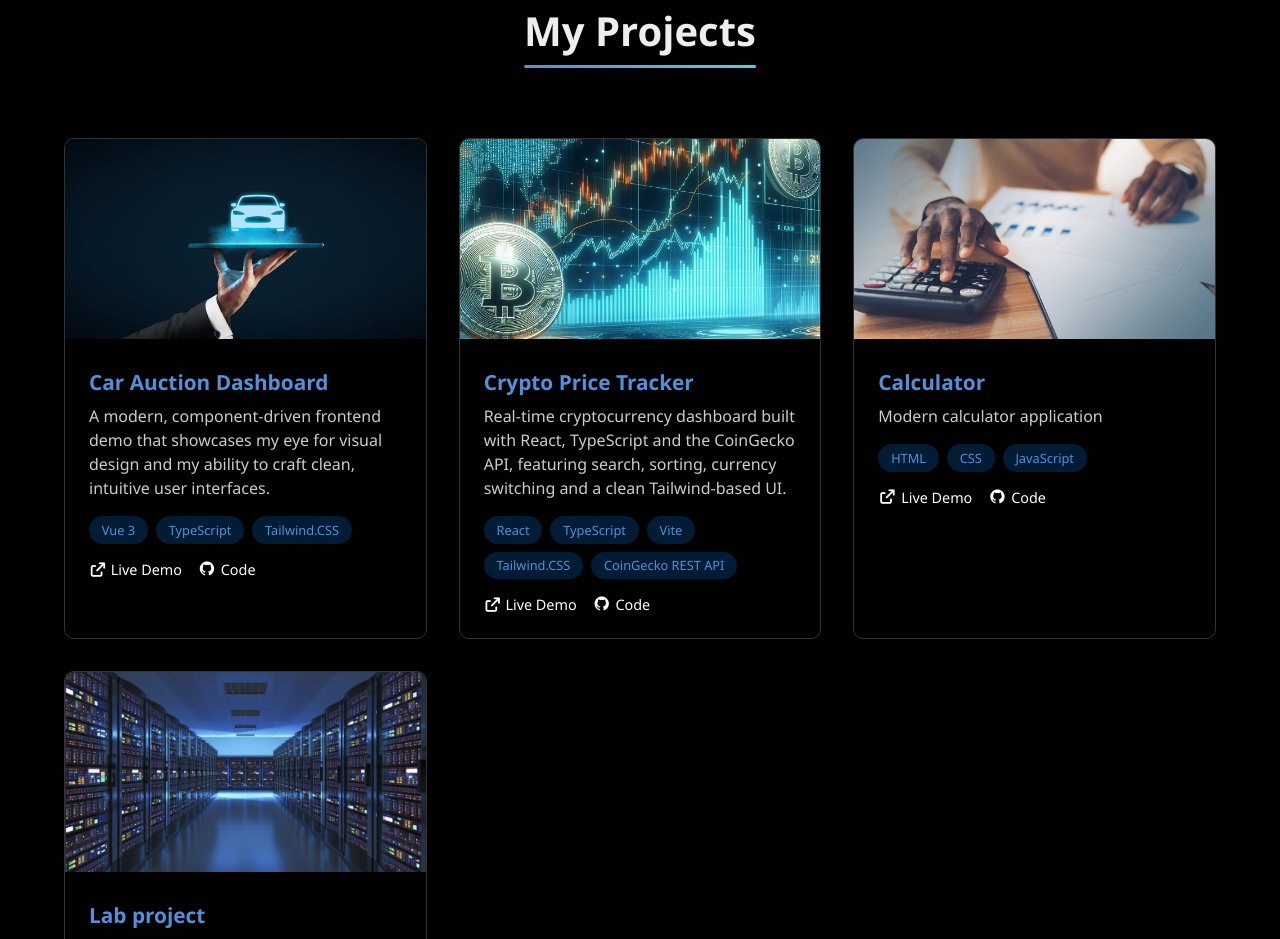
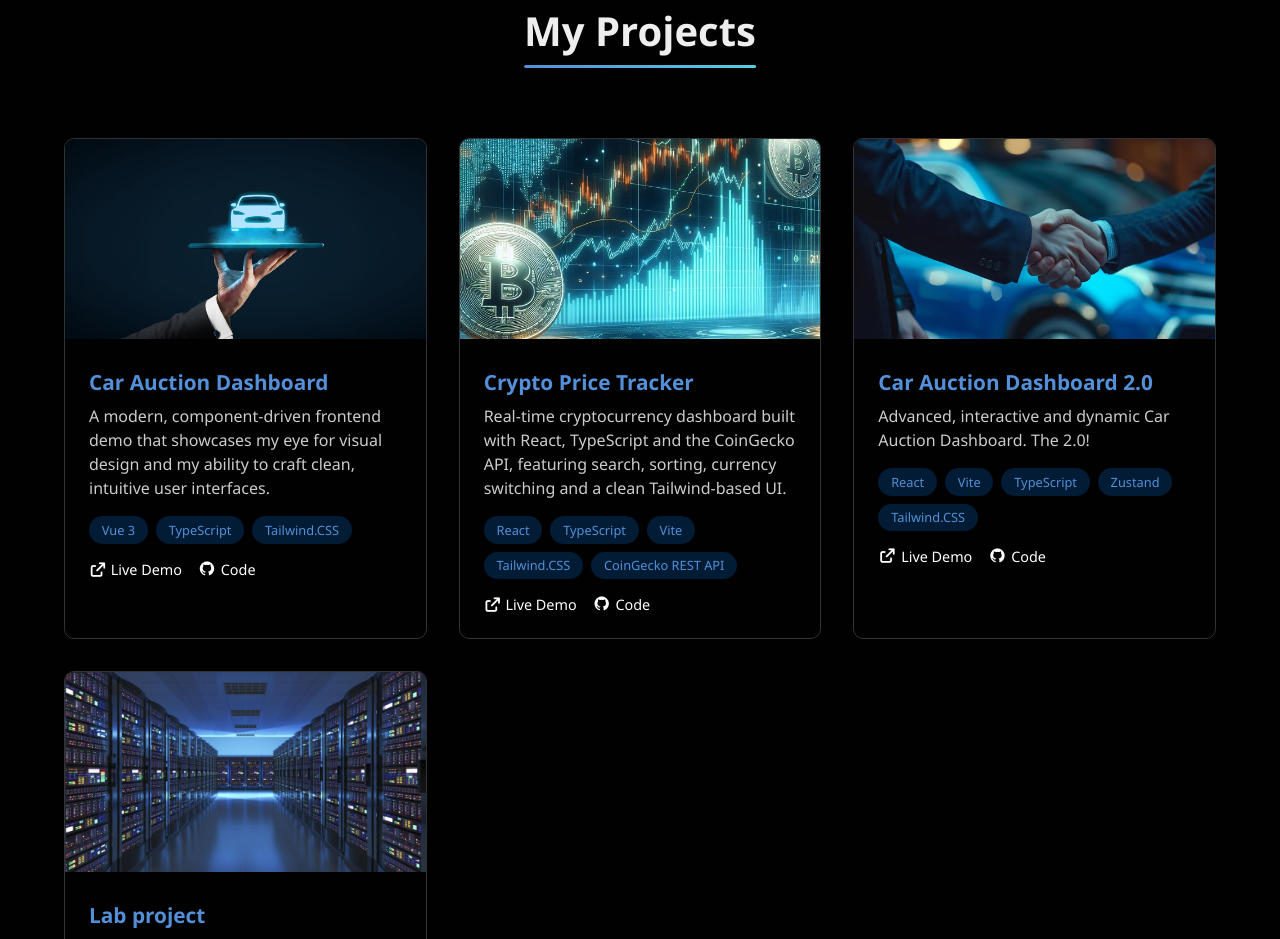
Before and after one commit to PetrosPieska/portfolio-petros, a plain HTML site: page index.html in a window 1280 px wide. Shown: the part 1596-2535 px from the top of the page. Drawn offline with Linux system fonts and the light colour scheme.

Commit message:
add card

```diff
--- a/index.html
+++ b/index.html
@@ -139,15 +139,17 @@
 
         <!--3rd card-->
              <div class="project-card">
-            <img src="calculator.png" alt="Project 3" height="200px"
+            <img src="./screenshots/hand.png" alt="Project 3" height="200px"
             class="project-img">
             <div class="project-info">
-                <h3 class="project-title">Calculator</h3>
-                <p class="project-description">Modern calculator application</p>
+                <h3 class="project-title">Car Auction Dashboard 2.0</h3>
+                <p class="project-description">Advanced, interactive and dynamic Car Auction Dashboard. The 2.0!</p>
                 <div class="project-tech">
-                    <span class="tech-tag">HTML</span>
-                    <span class="tech-tag">CSS</span>
-                    <span class="tech-tag">JavaScript</span>
+                    <span class="tech-tag">React</span>
+                    <span class="tech-tag">Vite</span>
+                    <span class="tech-tag">TypeScript</span>
+                    <span class="tech-tag">Zustand</span>
+                    <span class="tech-tag">Tailwind.CSS</span>
                 </div>
                 <div class="project-links">
                     <a href="https://petrospieska.github.io/calculator/" class="project-link"><i class="fa-solid fa-arrow-up-right-from-square"></i> Live Demo</a>
```
Also changed, not shown: screenshots/hand.png (added), screenshots/handshake.jpg (added).
